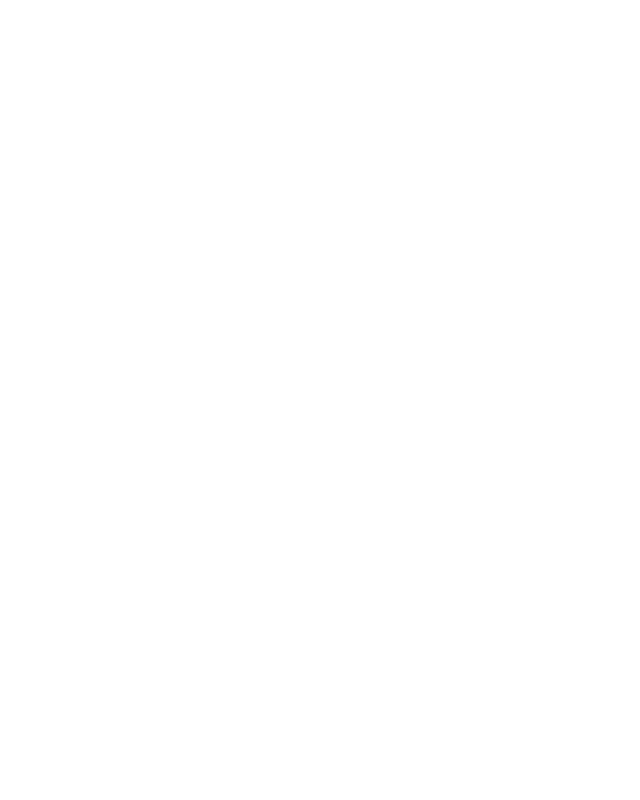
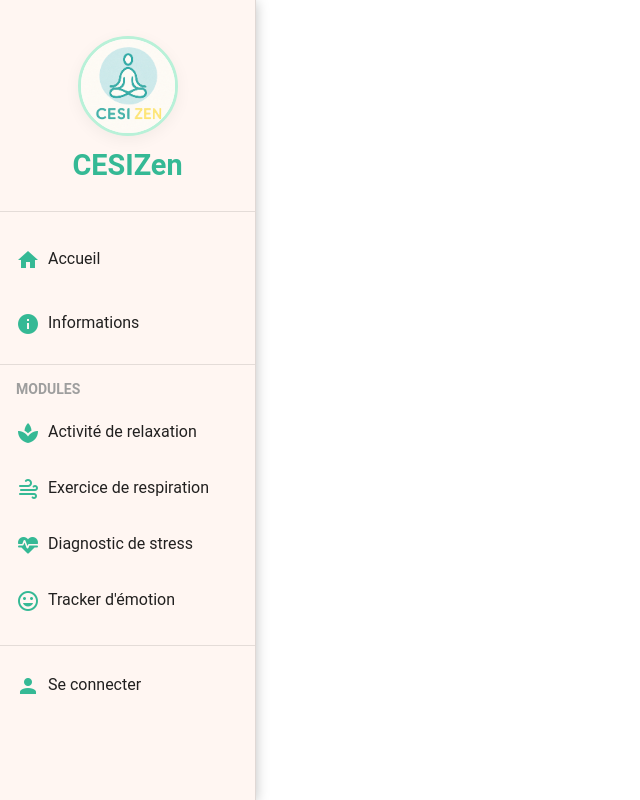
Before and after one commit to maewennp/CESIZen, a Vue app in the folder frontend/: page /informations in a window 1280 px wide. Before the commit this address had no page. Shown: the whole page, without its empty margins (0-640 px from the left). Built offline with nearby package versions, Linux system fonts and the light colour scheme; the HTML template or start-up script is replaced by a standard one.

Commit message:
centralisation des menus en un seul menu AppMenu + modale coming soon ouverte via le menu

```diff
--- a/frontend/src/App.vue
+++ b/frontend/src/App.vue
@@ -1,84 +1,35 @@
+<template>
+  <v-app>
+    <!-- Menu général (Mobile ou Desktop) -->
+    <AppMenu @login="goToLogin" v-if="!hideMenu" />
+
+    <!-- Zone principale -->
+    <v-main>
+      <router-view />
+    </v-main>
+  </v-app>
+</template>
+
 <script setup lang="ts">
-import { RouterLink, RouterView } from 'vue-router'
+import { computed } from 'vue'
+import { useRoute, useRouter } from 'vue-router'
+import AppMenu from '@/components/AppMenu.vue'
+
+const route = useRoute()
+const router = useRouter()
+
+const goToLogin = () => {
+  router.push('/login')
+}
+
+// Cacher le menu sur certaines pages
+const hideMenu = computed(() => {
+  return ['login', 'register'].includes(route.name as string)
+})
 </script>
 
-<template>
-  <!-- <header>
-    <img alt="Vue logo" class="logo" src="../public/logo.png" width="125" height="125" />
-
-    <div class="wrapper">
-      <HelloWorld msg="You did it!" />
-
-      <nav>
-        <RouterLink to="/">Home</RouterLink>
-        <RouterLink to="/about">About</RouterLink>
-      </nav>
-    </div>
-  </header> -->
-
-  <RouterView />
-</template>
-
 <style scoped>
-header {
-  line-height: 1.5;
-  max-height: 100vh;
-}
-
-.logo {
-  display: block;
-  margin: 0 auto 2rem;
-}
-
-nav {
-  width: 100%;
-  font-size: 12px;
-  text-align: center;
-  margin-top: 2rem;
-}
-
-nav a.router-link-exact-active {
-  color: var(--color-text);
-}
-
-nav a.router-link-exact-active:hover {
-  background-color: transparent;
-}
-
-nav a {
-  display: inline-block;
-  padding: 0 1rem;
-  border-left: 1px solid var(--color-border);
-}
-
-nav a:first-of-type {
-  border: 0;
-}
-
-@media (min-width: 1024px) {
-  header {
-    display: flex;
-    place-items: center;
-    padding-right: calc(var(--section-gap) / 2);
-  }
-
-  .logo {
-    margin: 0 2rem 0 0;
-  }
-
-  header .wrapper {
-    display: flex;
-    place-items: flex-start;
-    flex-wrap: wrap;
-  }
-
-  nav {
-    text-align: left;
-    margin-left: -1rem;
-    font-size: 1rem;
-
-    padding: 1rem 0;
-    margin-top: 1rem;
-  }
+.v-application {
+  background-color: transparent !important;
 }
 </style>
--- /dev/null
+++ b/frontend/src/components/AppMenu.vue
@@ -0,0 +1,208 @@
+<template>
+  <div>
+    <!-- VERSION MOBILE & TABLETTE -->
+    <v-app-bar
+      v-if="!isDesktop"
+
+      flat
+      class="custom-header px-4"
+      height="100"
+      :class="[{ 'header-hidden': !isVisible, 'header-opaque': isOpaque }]"
+      transition="slide-y-transition"
+    >
+      <!-- Logo + Nom -->
+      <div class="d-flex align-center">
+        <v-avatar size="100" class="logo-avatar mr-3">
+          <v-img src="/logo.png" alt="Logo CESIZen" cover />
+        </v-avatar>
+        <span class="logo-title">CESIZen</span>
+      </div>
+
+      <v-spacer />
+       <!-- Boutons à droite -->
+      <div class="d-flex align-center gap-2">
+        <v-btn icon @click="$emit('login')">
+          <v-icon>mdi-account</v-icon>
+        </v-btn>
+        <v-menu offset-y transition="slide-y-transition">
+          <template #activator="{ props }">
+            <v-btn icon v-bind="props">
+              <v-icon>mdi-menu</v-icon>
+            </v-btn>
+          </template>
+          <v-list>
+            <v-list-item class="d-flex align-center gap-2" @click="goTo('/')">
+              <v-icon color="darkprimary" class="mr-2">mdi-home</v-icon>
+              <span>Accueil</span>
+            </v-list-item>
+            <v-list-item @click="goTo('/informations')">
+              <v-icon color="darkprimary" class="mr-2">mdi-information</v-icon>
+              <span>Informations</span>
+            </v-list-item>
+            <v-divider class="my-2" />
+            <v-list-subheader>MODULES</v-list-subheader>
+            <v-list-item v-for="mod in modules" :key="mod.route" @click="handleMenuItemClick(mod)">
+              <v-icon color="darkprimary" class="mr-2">{{ mod.icon }}</v-icon>
+              <span>{{ mod.label }}</span>
+            </v-list-item>
+          </v-list>
+        </v-menu>
+      </div>
+    </v-app-bar>
+
+    <!-- VERSION DESKTOP -->
+    <v-navigation-drawer
+      v-else
+      app
+      permanent
+      class="desktop-drawer"
+    >
+      <div class="d-flex flex-column align-center py-4">
+        <v-avatar size="100" class="logo-avatar mb-2">
+          <v-img src="/logo.png" alt="Logo CESIZen" cover />
+        </v-avatar>
+        <span class="logo-title">CESIZen</span>
+      </div>
+
+      <v-divider class="my-2" />
+      <v-list density="compact">
+        <v-list-item
+          class="d-flex align-center gap-2"
+          @click="goTo('/')"
+        >
+          <v-icon color="darkprimary" class="mr-2 my-4">mdi-home</v-icon>
+          <span>Accueil</span>
+        </v-list-item>
+        <v-list-item
+          class="d-flex align-center gap-2"
+          @click="$emit('/informations')"
+        >
+          <v-icon color="darkprimary" class="mr-2 my-4">mdi-information</v-icon>
+          <span>Informations</span>
+        </v-list-item>
+
+        <v-divider class="my-2" />
+        <v-list-subheader class="text-uppercase font-weight-bold text-grey">Modules</v-list-subheader>
+        <v-list-item v-for="mod in modules" :key="mod.route" class="nav-item"@click="handleMenuItemClick(mod)">
+          <v-icon color="darkprimary" class="mr-2 my-3">{{ mod.icon }}</v-icon>
+          <span>{{ mod.label }}</span>
+        </v-list-item>
+      </v-list>
+      <v-divider class="my-2" />
+      <v-list-item
+          class="d-flex align-center gap-2"
+          @click="$emit('login')"
+        >
+          <v-icon color="darkprimary" class="mr-2 my-4">mdi-account</v-icon>
+          <span>Se connecter</span>
+        </v-list-item>
+    </v-navigation-drawer>
+  </div>
+
+  <ModuleComingSoon
+    :open="isOpen"
+    :moduleName="moduleName"
+    @close="closeModal"
+  />
+
+</template>
+
+<script setup lang="ts">
+import { computed, onMounted, onUnmounted, ref } from 'vue'
+import { useRouter } from 'vue-router'
+import { useDisplay } from 'vuetify'
+import ModuleComingSoon from '@/components/ModuleComingSoon.vue'
+import { useModuleComingSoon } from '@/stores/useModuleComingSoon'
+
+const { mdAndUp } = useDisplay()
+const router = useRouter()
+
+const isDesktop = computed(() => mdAndUp.value)
+
+const { isOpen, moduleName, openModal, closeModal } = useModuleComingSoon()
+
+const isVisible = ref(true)
+const isOpaque = ref(false)
+let lastScroll = window.scrollY
+
+const handleScroll = () => {
+  const current = window.scrollY
+  if (!isDesktop.value) {
+    if (current > lastScroll && current > 80) {
+      isVisible.value = false
+    } else if (current < lastScroll) {
+      isVisible.value = true
+      isOpaque.value = current > 30
+    }
+    lastScroll = current
+  }
+}
+
+onMounted(() => window.addEventListener('scroll', handleScroll))
+onUnmounted(() => window.removeEventListener('scroll', handleScroll))
+
+const goTo = (route: string) => {
+  router.push(route)
+}
+
+const modules = [
+  { label: 'Activité de relaxation', route: '/relaxation', icon: 'mdi-spa', available: true },
+  { label: 'Exercice de respiration', route: '/breathing', icon: 'mdi-weather-windy', available: true },
+  { label: 'Diagnostic de stress', route: '/diagnostic', icon: 'mdi-heart-pulse', available: false },
+  { label: "Tracker d'émotion", route: '/tracker', icon: 'mdi-emoticon-outline', available: false },
+]
+
+const handleMenuItemClick = (item: any) => {
+  if (!item.available) {
+    openModal(item.label)
+  } else {
+    goTo(item.label)
+  }
+
+}
+
+</script>
+
+<style scoped>
+.custom-header {
+  background: rgba(255, 246, 242, 0.98);
+  height: 100px;
+  transition: background 0.3s, transform 0.3s, opacity 0.25s;
+  z-index: 100;
+  box-shadow: 0 2px 12px rgba(0,0,0,0.25);
+  border-bottom-left-radius: 8px;
+  border-bottom-right-radius: 8px;
+}
+
+.header-opaque {
+  background: rgba(255, 246, 242, 0.98);
+  box-shadow: 0 2px 12px rgba(0, 0, 0, 0.25);
+  border-bottom-left-radius: 8px;
+  border-bottom-right-radius: 8px;
+}
+
+.header-hidden {
+  transform: translateY(-120%);
+  opacity: 0;
+}
+
+.logo-avatar {
+  width: 100px !important;
+  height: 100px !important;
+  background-color: white;
+  border: 3px solid #B8F1D8;
+  box-shadow: 0 4px 16px rgba(0, 0, 0, 0.05);
+}
+
+.logo-title {
+  font-size: 1.8rem;
+  font-weight: 700;
+  color: #35b995;
+}
+
+.desktop-drawer {
+  background: rgba(255, 246, 242);
+  padding-top: 20px;
+  box-shadow: 0 2px 12px rgba(0,0,0,0.25);
+}
+</style>
--- /dev/null
+++ b/frontend/src/components/ModuleComingSoon.vue
@@ -0,0 +1,57 @@
+<template>
+  <v-dialog v-model="internalOpen" max-width="400" @update:modelValue="emitClose" persistent>
+    <v-card class="pa-4 text-center rounded-xl">
+      <v-card-title class="text-h6 font-weight-bold">
+        Module en préparation
+      </v-card-title>
+
+      <v-card-text>
+        <v-img
+          :src="incomingImg"
+          alt="Bientôt disponible"
+          contain
+          class="faded-image mb-4"
+        />
+        <p>
+          Vous retrouverez bientôt votre nouveau module
+          <strong>{{ moduleName }}</strong> !
+        </p>
+      </v-card-text>
+
+      <v-card-actions class="justify-center mt-2">
+        <v-btn color="darkprimary" @click="emitClose">Fermer</v-btn>
+      </v-card-actions>
+    </v-card>
+  </v-dialog>
+</template>
+
+<script setup lang="ts">
+import { watch, ref } from 'vue'
+import incomingImg from '@/assets/images/incoming.jpg'
+
+const props = defineProps<{ open: boolean; moduleName: string }>()
+const emit = defineEmits(['close'])
+
+const internalOpen = ref(props.open)
+
+watch(() => props.open, (newVal) => {
+  internalOpen.value = newVal
+})
+
+const emitClose = () => {
+  emit('close')
+}
+</script>
+
+<style scoped>
+
+.faded-image {
+  -webkit-mask-image: radial-gradient(ellipse at center, black 60%, transparent 100%);
+  mask-image: radial-gradient(ellipse at center, black 60%, transparent 100%);
+  mask-repeat: no-repeat;
+  mask-size: cover;
+  mask-position: center;
+  border-radius: 12px;
+}
+
+</style>
--- /dev/null
+++ b/frontend/src/stores/useModuleComingSoon.ts
@@ -0,0 +1,21 @@
+import { ref } from 'vue'
+
+const isOpen = ref(false)
+const moduleName = ref('')
+
+export function useModuleComingSoon() {
+  const openModal = (name: string) => {
+    moduleName.value = name
+    isOpen.value = true
+  }
+  const closeModal = () => {
+    isOpen.value = false
+    moduleName.value = ''
+  }
+  return {
+    isOpen,
+    moduleName,
+    openModal,
+    closeModal,
+  }
+}
--- a/frontend/src/views/HomeView.vue
+++ b/frontend/src/views/HomeView.vue
@@ -1,8 +1,6 @@
 <template>
   <v-app>
     <v-main class="home-background">
-      <HeaderPublic v-if="!mdAndUp" @login="goToLogin" />
-      <DesktopMenu v-if="mdAndUp" />
 
       <!-- CONTENU PRINCIPAL -->
       <v-container class="py-10 px-4">
@@ -73,7 +71,8 @@
             <v-card
               class="module-card d-flex align-center justify-center text-center"
               elevation="6"
-              @click="goToModule(module.route)"
+
+              @click="handleModuleClick(module)"
               ripple
             >
             <div class="d-flex flex-column align-center justify-center">
@@ -85,24 +84,29 @@
         </v-row>
     </v-container>
     </v-main>
+
+    <ModuleComingSoon
+      :open="isOpen"
+      :moduleName="moduleName"
+      @close="closeModal"
+    />
   </v-app>
 </template>
 
 <script setup lang="ts">
-import HeaderPublic from '@/components/HeaderPublic.vue'
 import { ref } from 'vue'
 import { useRouter } from 'vue-router'
 import { useDisplay } from 'vuetify'
-import DesktopMenu from '@/components/DesktopMenu.vue'
+import ModuleComingSoon from '@/components/ModuleComingSoon.vue'
+import { useModuleComingSoon } from '@/stores/useModuleComingSoon'
+
 
 const { mdAndUp } = useDisplay()
 
 const router = useRouter()
 const currentSlide = ref(0)
 
-const goToLogin = () => {
-  router.push('/login')
-}
+const { isOpen, moduleName, openModal, closeModal } = useModuleComingSoon()
 
 // ===================== INFOS - CARROUSEL =====================================
 
@@ -140,11 +144,25 @@
 }
 
 const modules = [
-  { label: 'Activités de relaxation', route: '/relaxation', icon: 'mdi-spa' },
-  { label: 'Exercice de respiration', route: '/breathing', icon: 'mdi-weather-windy' },
-  { label: 'Diagnostic de stress', route: '/diagnostic', icon: 'mdi-heart-pulse' },
-  { label: "Tracker d'émotion", route: '/tracker', icon: 'mdi-emoticon-outline' },
+  { label: 'Activités de relaxation', route: '/relaxation', icon: 'mdi-spa', available: true },
+  { label: 'Exercice de respiration', route: '/breathing', icon: 'mdi-weather-windy', available: true },
+  { label: 'Diagnostic de stress', route: '/diagnostic', icon: 'mdi-heart-pulse', available: false },
+  { label: "Tracker d'émotion", route: '/tracker', icon: 'mdi-emoticon-outline', available: false },
 ]
+
+// ================== MODALE COMING SOON ===========================
+
+const showComingSoon = ref(false)
+const selectedModuleName = ref('')
+
+const handleModuleClick = (module: any) => {
+  if (module.available) {
+    goToModule(module.route)
+  } else {
+    openModal(module.label)
+  }
+}
+
 </script>
 
 <style scoped>
```
